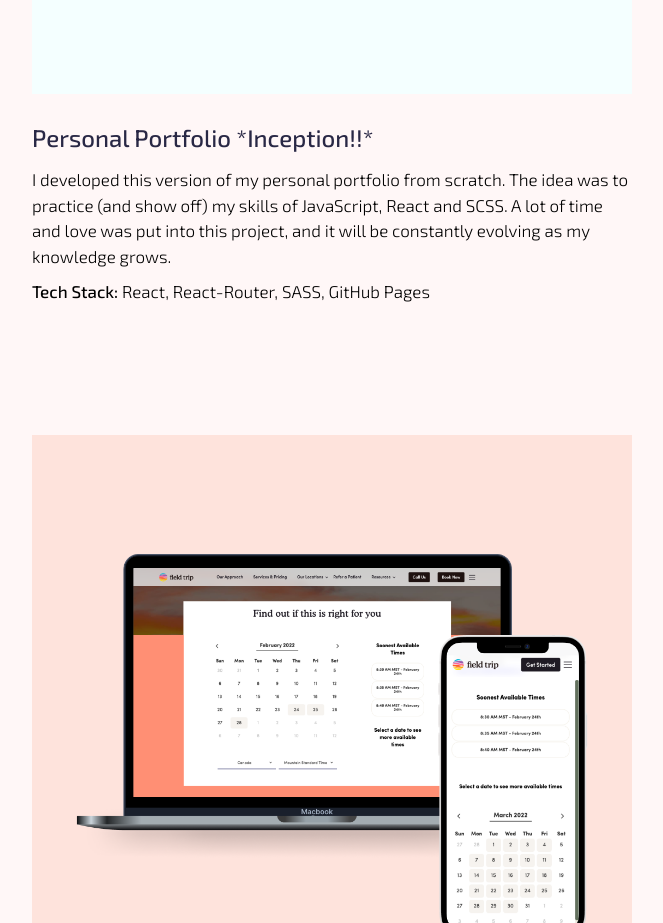
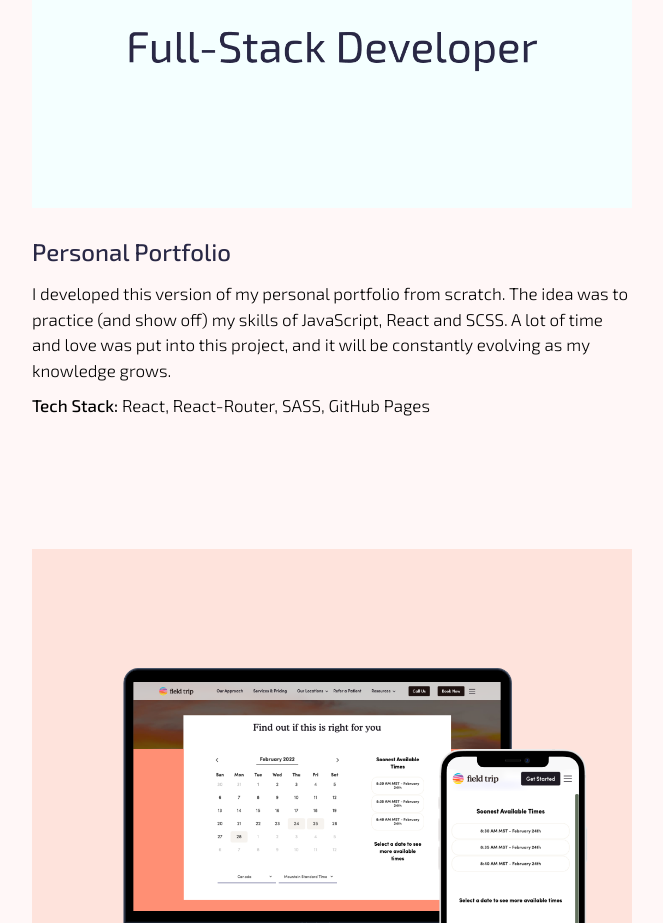
Before and after one commit to luanateixeira148/portfolio, a React (Create React App) app: page /portfolio/projects in a window 1280 px wide. Shown: the part 969-1892 px from the top of the page, without its empty margins (308-971 px from the left). Built offline with nearby package versions, Linux system fonts and the light colour scheme; the HTML template or start-up script is replaced by a standard one.

Commit message:
add max width for whole page

```diff
--- a/src/App.scss
+++ b/src/App.scss
@@ -7,12 +7,15 @@
 }
 
 body {
+  background-color: $light-coral;
   margin: 0;
   padding: 0;
+  @include flexCenter(column)
 }
 
 .app {
   background-color: $light-coral;
+  width: 90vw;
   min-width: 300px;
-  @include flexCenter(column)
+  max-width: 1300px;
 }
--- a/src/components/NavBar/navbar.scss
+++ b/src/components/NavBar/navbar.scss
@@ -1,15 +1,12 @@
 @import "../../sassStyles/variables";
 
 .navbar {
-  position: absolute;
-  top: 0;
   background-color: $light-coral;
 
   display: flex;
   flex-direction: row;
   justify-content: space-between;
   align-items: center;
-  width: 100%;
   padding: 30px;
 }
 
--- a/src/components/ProjectsGrid/index.js
+++ b/src/components/ProjectsGrid/index.js
@@ -15,7 +15,7 @@ function ProjectsGrid () {
       <main>
         <div className="projects-comp-grid">
           {projectArray.map((project) => (
-            <HashLink to={"/portfolio/projects#" + project.id}>
+            <HashLink to={"/portfolio/projects#" + project.id} className="projects-comp-link" >
               <img
                 src={process.env.PUBLIC_URL + project.img_url}
                 alt="Lotify"
--- a/src/components/ProjectsGrid/projects.scss
+++ b/src/components/ProjectsGrid/projects.scss
@@ -1,35 +1,26 @@
 @import "../../sassStyles/variables";
 @import "../../sassStyles/mixins";
 
-.projects-comp-container {
-
-  main {
-    @include flexCenter(column);
-    .projects-comp-grid {
-      display: flex;
-      flex-wrap: wrap;
-
-      &:hover .projects-comp-img:not(:hover) {
-        filter: grayscale(70%);
-      }
-    }
-  }
-}
-
 @media (min-width: $desktop-min-width) {
   .projects-comp-container {
-
     main {
       @include flexCenter(column);
+
       .projects-comp-grid {
         width: 600px;
+        display: flex;
+        flex-wrap: wrap;
 
         &:hover .projects-comp-img:not(:hover) {
           filter: grayscale(70%);
         }
 
-        .projects-comp-img {
-          width: 300px;
+        .projects-comp-link {
+          height: 300px;
+
+          .projects-comp-img {
+            width: 300px;
+          }
         }
       }
       .projects-button {
@@ -47,14 +38,23 @@
 
       .projects-comp-grid {
         width: 80%;
+        display: flex;
+        flex-direction: column;
+        align-items: center;
+        justify-content: center;
+        margin-bottom: 30px;
 
         &:hover .projects-comp-img:not(:hover) {
           filter: grayscale(70%);
 
         }
-        .projects-comp-img {
-          width: 50%;
 
+        .projects-comp-link {
+          @include flexCenter(column);
+          .projects-comp-img {
+            width: 50%;
+
+          }
         }
       }
     }
--- a/src/data-files/projects-array.js
+++ b/src/data-files/projects-array.js
@@ -4,8 +4,8 @@ export const projectArray = [
 
     id: "portfolio_project",
     img_url: "/images/portfolio.png",
-    title: 'Personal Portfolio *Inception!!*',
-    project_url: 'https://luanateixeira148.github.io/portfolio/',
+    title: 'Personal Portfolio',
+    project_url: 'https://github.com/luanateixeira148/portfolio',
     description: "I developed this version of my personal portfolio from scratch. The idea was to practice (and show off) my skills of JavaScript, React and SCSS. A lot of time and love was put into this project, and it will be constantly evolving as my knowledge grows.",
     tech_stack: 'React, React-Router, SASS, GitHub Pages'
 
```
